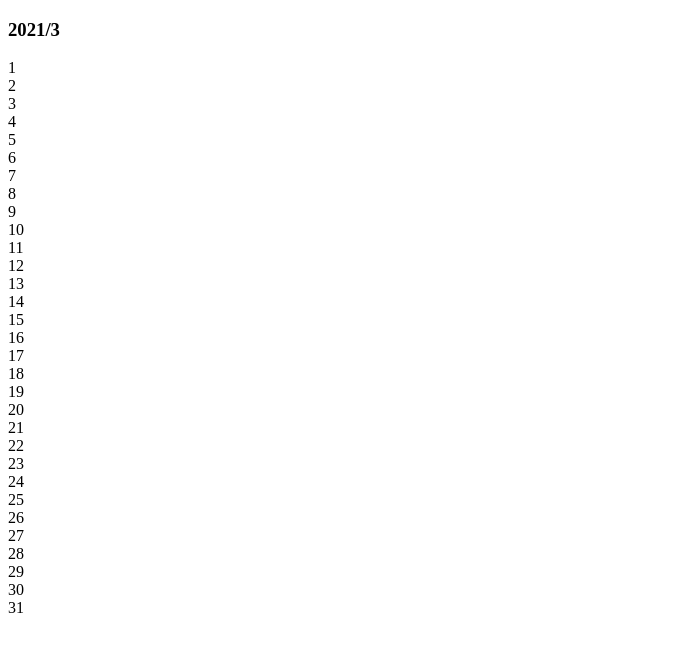
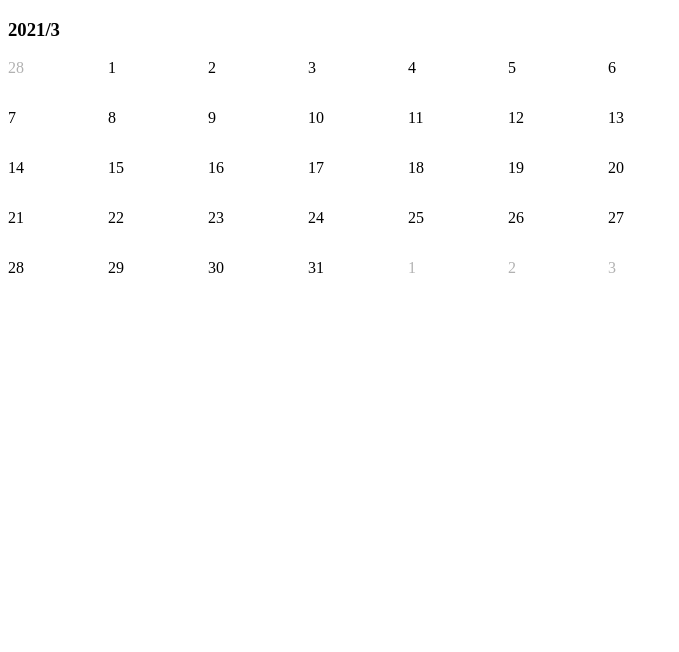
Before and after one commit to stevenyoungko/padax-hw-week3, a plain HTML site: page index.html in a window 1280 px wide. Shown: the whole page, without its empty margins (0-679 px from the left). Drawn offline with Linux system fonts and the light colour scheme.

Commit message:
[add] 下個月的前幾天 上個月的後幾天

```diff
--- a/index.html
+++ b/index.html
@@ -4,6 +4,20 @@
   <meta charset="UTF-8">
   <meta name="viewport" content="width=device-width, initial-scale=1.0">
   <title>萬年曆</title>
+  <style>
+  .list {
+    display: flex;
+    flex-wrap: wrap;
+    width: 700px;
+  }
+  .list > .date {
+    width: 100px;
+    height: 50px
+  }
+  .list > .fadeout {
+    opacity: 0.3;
+  }
+  </style>
 </head>
 <body>
   <h3 id="year-month"></h3>
@@ -23,18 +37,38 @@
     function render() {
       let head = document.querySelector('#year-month')
       head.textContent = state.current.getFullYear() + '/' + (state.current.getMonth() + 1)
-      let date = new Date(state.current.getFullYear(), state.current.getMonth(), 1)
+      let list = document.querySelector('#list')
+      // 先取的這個月的第一天
+      let firstDate = new Date(state.current.getFullYear(), state.current.getMonth(), 1)
+      // 往前算到星期日
+      let date = new Date(firstDate.getFullYear(), firstDate.getMonth(), 1)
+      date.setDate(date.getDate() - date.getDay())
+
+
+      // 畫出上個月的後幾天
+      while (date<firstDate) {
+        renderData(date, list)
+        date.setDate(date.getDate() + 1)
+      }
+
+      // 畫出這個月的日期
       while (date.getMonth() === state.current.getMonth()) {
         // 畫出一天的格子
         renderData(date, list)
         // 日期 + 1
         date.setDate(date.getDate() + 1)
       }
+
+      // 畫出下個月的前幾天
+      while (date.getDay()>0) {
+        renderData(date, list)
+        date.setDate(date.getDate() + 1)
+      }
     }
 
     function renderData(date, list) {
       let cell = document.createElement('div')
-      cell.className = 'date'
+      cell.className = 'date' + (date.getMonth() === state.current.getMonth() ? '' : ' fadeout')
       cell.textContent = date.getDate()
       list.appendChild(cell)
     }
```
